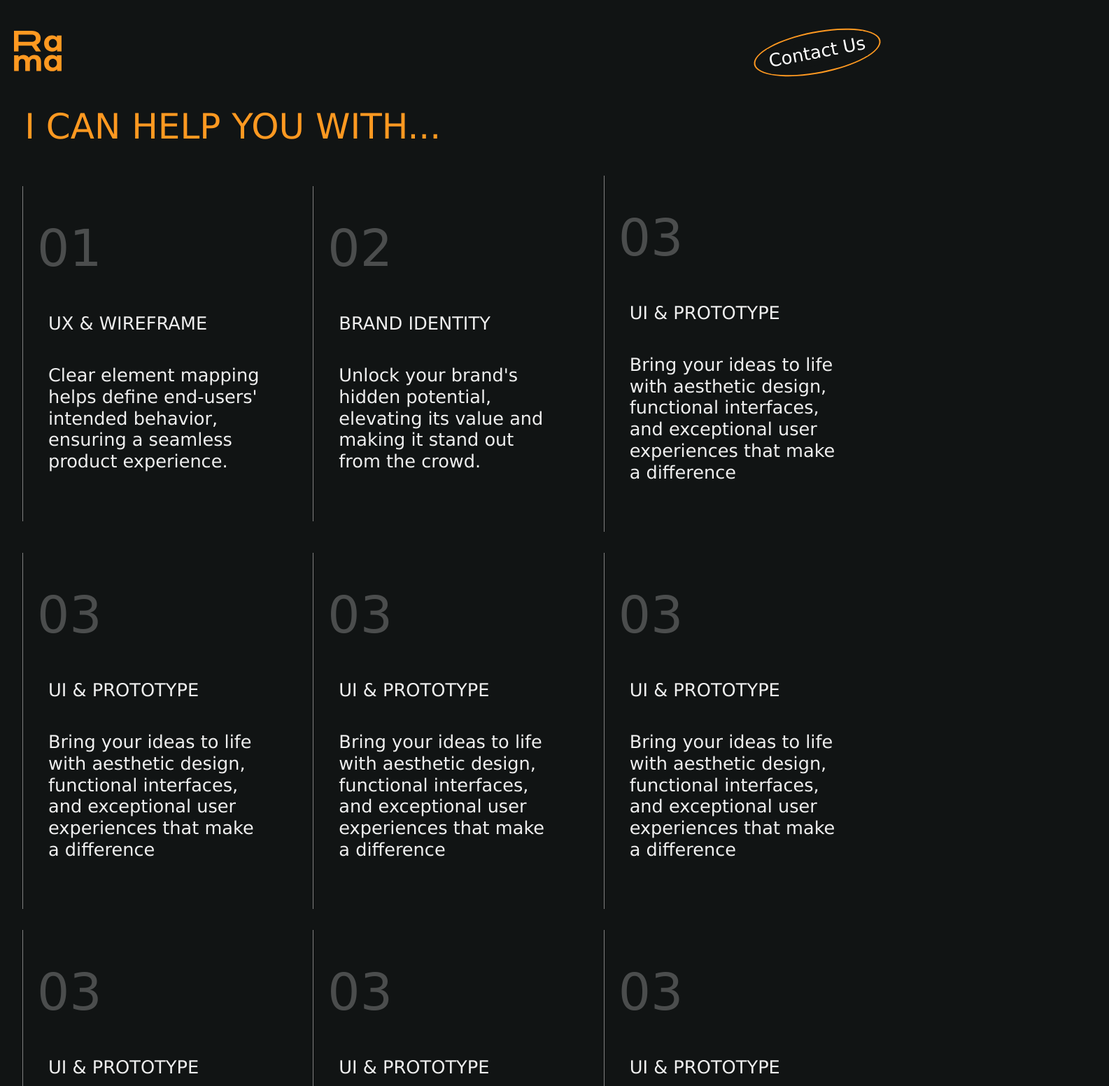
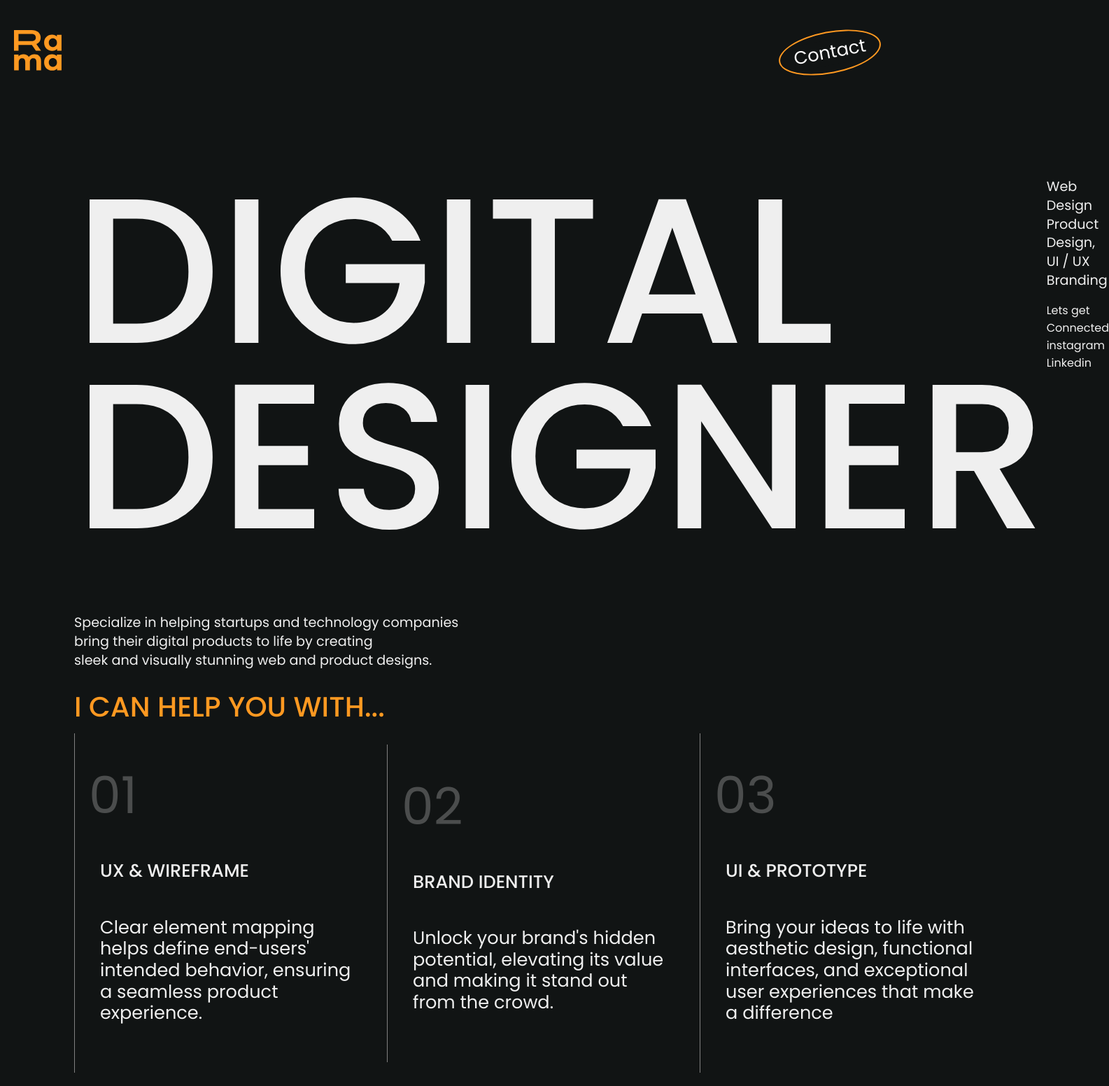
Before and after one commit to addwebcontent/privateweb, a plain HTML site: page index.html in a window 1280 px wide. Shown: the top 1552 px of the page at 70% size, 1585 px wide, since content can reach past the window. Drawn offline with Linux system fonts and the light colour scheme.

Commit message:
adding some content

```diff
--- a/index.html
+++ b/index.html
@@ -4,6 +4,9 @@
     <meta charset="UTF-8">
     <meta http-equiv="X-UA-Compatible" content="IE=edge">
     <meta name="viewport" content="width=device-width, initial-scale=1.0">
+    <link rel="preconnect" href="https://fonts.googleapis.com">
+    <link rel="preconnect" href="https://fonts.gstatic.com" crossorigin>
+    <link href="https://fonts.googleapis.com/css2?family=Poppins:wght@400;500;700;800&display=swap" rel="stylesheet">
     <title>RT Design</title>
     <link rel="stylesheet" href="styles.css">
 </head>
@@ -18,13 +21,28 @@
           </ul>
         </nav> -->
         <div class="contact">
-          <a id="contact" href="#">Contact Us</a>
+          <a id="contact" href="#">Contact</a>
         </div>
       </header>
           <div class="wrapper">
             <main>
-        <h3 class="help_css">I CAN HELP YOU WITH...</h3>
+                <div id="hero">
+                    <h1 class="hero_heading">DIGITAL DESIGNER</h1>
+                    <aside>
+                        <p>Web Design Product Design, UI / UX Branding</p>
+                        <ul>
+                            <li>Lets get Connected</li>
+                            <li>instagram</li>
+                            <li>Linkedin</li>
+                        </ul>
+                    </aside>
+                    <p id="hero_sub">Specialize in helping startups and technology companies<br>
+                        bring their digital products to life by creating<br>
+                        sleek and visually stunning web and product designs.</p>
+                </div>
+                <h3 id="help_center" class="help_css">I CAN HELP YOU WITH...</h3>
         <div class="parent">
+
             <div class="item">
                 <p id="span">01</p>
                 <p><strong id="span_two">UX & WIREFRAME</strong></p>
@@ -47,42 +65,6 @@
                 <br>
                 <p id="span_three">Bring your ideas to life with aesthetic design, functional interfaces, and exceptional user experiences that make a difference</p>
             </div>
-            <div class="item">
-                <p id="span">03</p>
-                <p><strong id="span_two">UI & PROTOTYPE</strong></p>
-                <br>
-                <p id="span_three">Bring your ideas to life with aesthetic design, functional interfaces, and exceptional user experiences that make a difference</p>
-            </div>
-            <div class="item">
-                <p id="span">03</p>
-                <p><strong id="span_two">UI & PROTOTYPE</strong></p>
-                <br>
-                <p id="span_three">Bring your ideas to life with aesthetic design, functional interfaces, and exceptional user experiences that make a difference</p>
-            </div>
-            <div class="item">
-                <p id="span">03</p>
-                <p><strong id="span_two">UI & PROTOTYPE</strong></p>
-                <br>
-                <p id="span_three">Bring your ideas to life with aesthetic design, functional interfaces, and exceptional user experiences that make a difference</p>
-            </div>
-            <div class="item">
-                <p id="span">03</p>
-                <p><strong id="span_two">UI & PROTOTYPE</strong></p>
-                <br>
-                <p id="span_three">Bring your ideas to life with aesthetic design, functional interfaces, and exceptional user experiences that make a difference</p>
-            </div>
-            <div class="item">
-                <p id="span">03</p>
-                <p><strong id="span_two">UI & PROTOTYPE</strong></p>
-                <br>
-                <p id="span_three">Bring your ideas to life with aesthetic design, functional interfaces, and exceptional user experiences that make a difference</p>
-            </div>
-            <div class="item">
-                <p id="span">03</p>
-                <p><strong id="span_two">UI & PROTOTYPE</strong></p>
-                <br>
-                <p id="span_three">Bring your ideas to life with aesthetic design, functional interfaces, and exceptional user experiences that make a difference</p>
-            </div>
         </div>
     </div>
 </main>
--- a/styles.css
+++ b/styles.css
@@ -29,7 +29,7 @@
 
 body {
     font-size: 16px;
-    font-family: Verdana, Geneva, Tahoma, sans-serif;
+    font-family: 'Poppins', sans-serif;
     background-color: var(--bg-m);
     color: var(--span-m);
 }
@@ -37,6 +37,12 @@ body {
 main {
     padding-top: 1rem; /* replace with the height of your header */
     box-sizing: border-box;
+    max-width: 1920px;
+    display: flex;
+    flex-direction: column;
+    justify-content: center;
+    text-align: left;
+    padding: 15% 5%;
   }
    /* Text styles */
    h1 {
@@ -93,7 +99,7 @@ main {
     /* margin: 20px auto; */
     display: grid;
     transform: none;
-    padding-top: 10%;
+    padding: 2rem;
 }
 .parent {
     /* max-width: 1200px;
@@ -102,9 +108,37 @@ main {
     margin: auto;
     grid-template-columns: 1fr;
     gap: 30px;
-    padding: 3rem;
 }
 
+#help_center {
+  font-weight: 500;
+  color: rgba(255, 153, 33, 1);
+  font-size: 1.5625rem;
+font-size: clamp(1.5625rem, 1.25rem + 1.5625vw, 3.125rem);
+font-style: normal;
+line-height: 4.688rem;
+}
+
+#hero {
+  display: grid;
+  grid-template-columns: 1fr 1fr;
+}
+.hero_heading {
+  font-style: normal;
+font-weight: 500;
+font-size: 295px;
+line-height: 90%;
+font-family: 'Poppins', sans-serif;
+letter-spacing: -0.005em;
+color: #EFEFEF;
+  margin-bottom: 5.75rem;
+}
+
+#hero_sub {
+  text-align: left;
+  align-content: center;
+
+}
 @media (min-width: 1124px) {
     .parent {
         /* max-width: 1200px;
@@ -112,12 +146,11 @@ main {
         display: grid;
         margin: auto;
         grid-template-columns: 1fr 1fr 1fr;
-        gap: 30px;
-        padding: 2rem;
+        gap: 10px;
+
         text-align: left;
     }
 }
-
 .item {
     margin: auto;
     font-size: 1.1rem;
@@ -128,7 +161,9 @@ main {
     border-left:1px solid var(--span-m);
     border-left-color: gray;
     padding: 20px;
+
 }
+
 
 
 #span {
@@ -162,17 +197,7 @@ font-size: clamp(1.2rem, 1.065rem + 0.675vw, 1.875rem);
     color: var(--span-m);
   }
 
-  .help_css {
-    display: grid;
-    align-content: center; /*centering using grid*/
 
-    font-style: normal;
-    line-height: 4.688rem;
-    color: rgba(255, 153, 33, 1);
-    font-weight: 500;
-    font-size: 3.125rem;
-    padding-inline: 2.2rem;
-  }
 
 
   /* -------------
```
Also changed, not shown: images/btm.svg (added).
